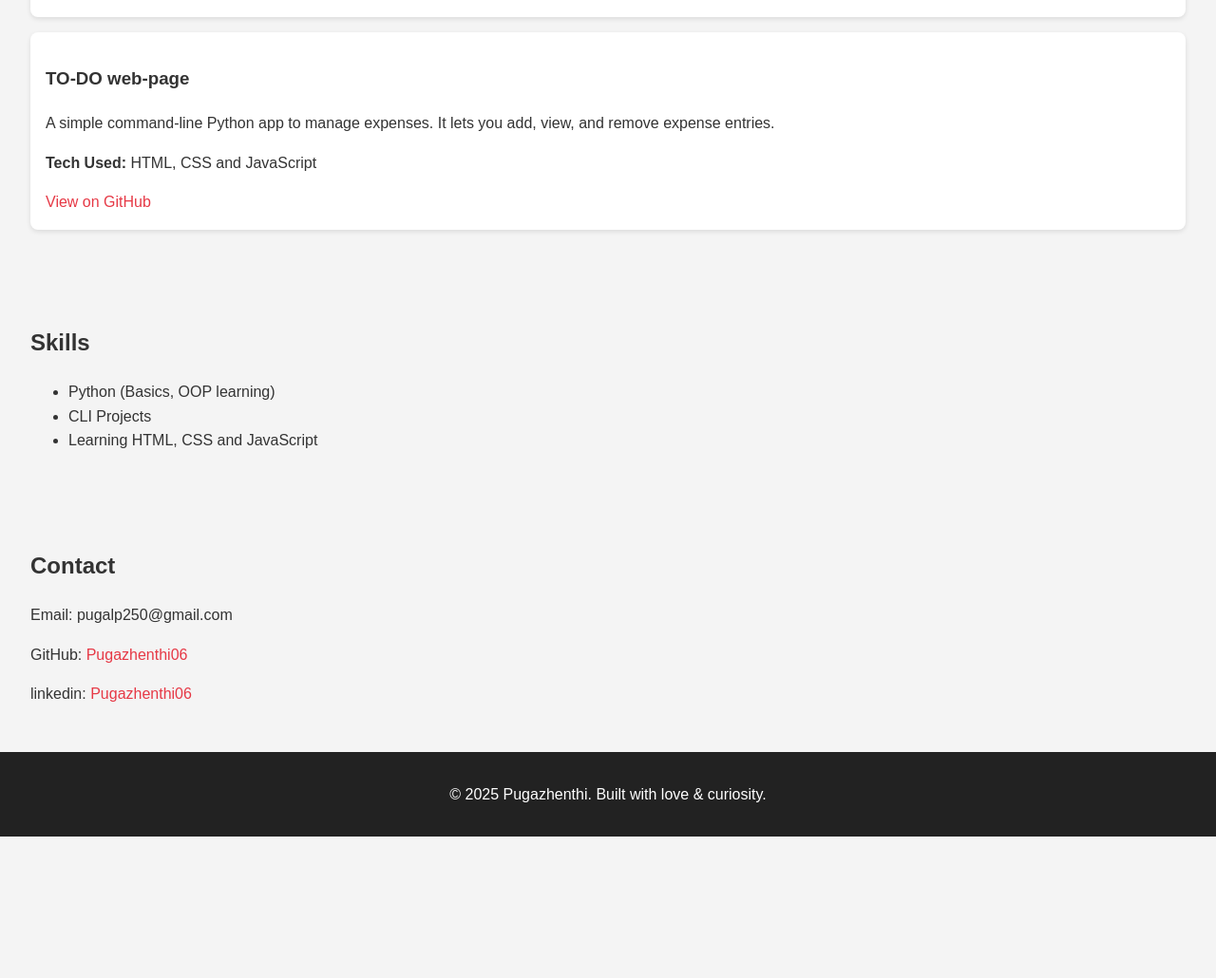
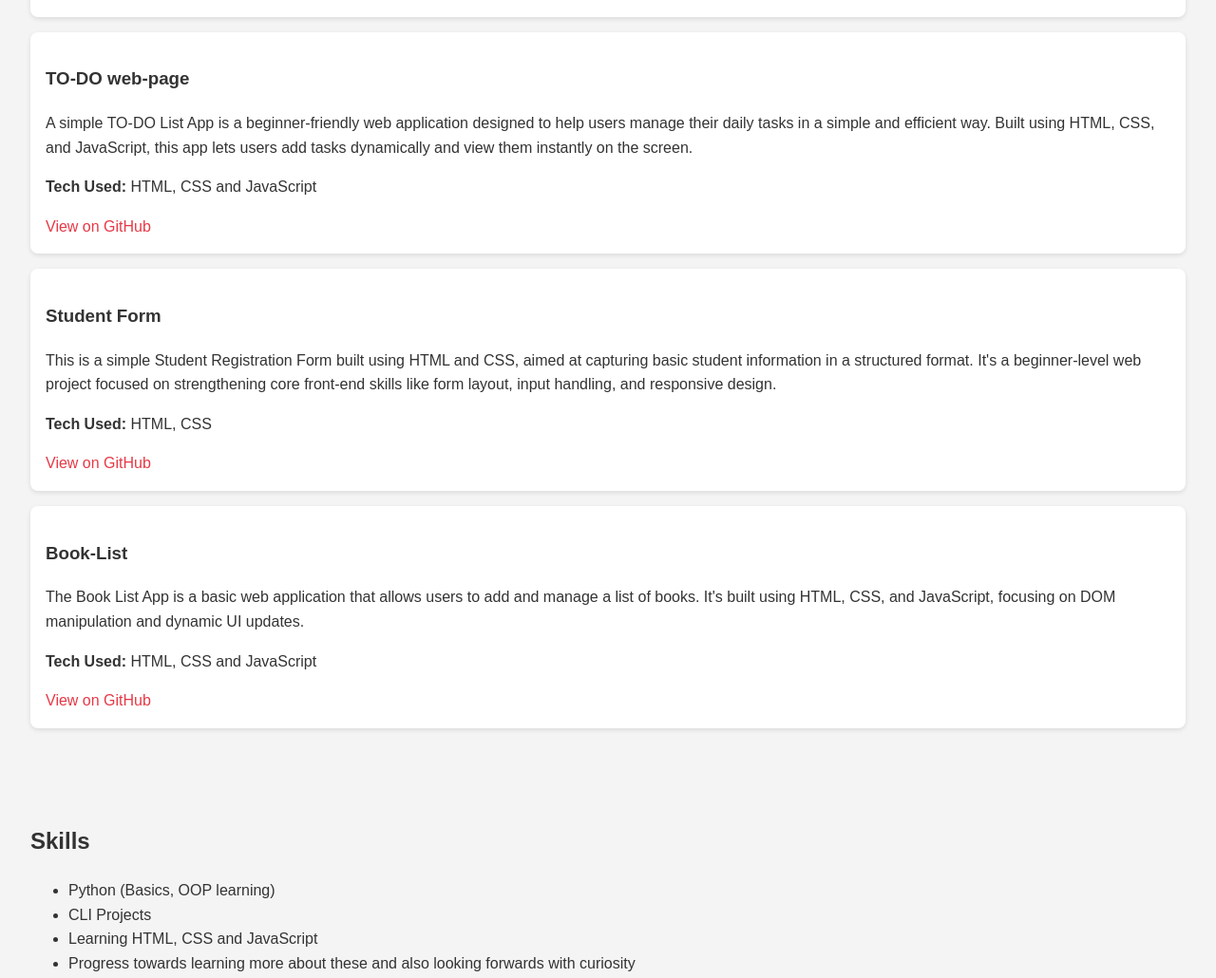
Before and after one commit to Pugazhenthi06/TO-DO, a plain HTML site: page Portfolio/index.html in a window 1280 px wide. Shown: the part 889-1919 px from the top of the page at 95% size. Before the commit the page ends 1770 px from the top, so only its background shows below. Drawn offline with Linux system fonts and the light colour scheme.

Commit message:
Updated projects on portfolio

```diff
--- a/Portfolio/index.html
+++ b/Portfolio/index.html
@@ -38,10 +38,22 @@
         </div>
         <div class="project-card">
             <h3>TO-DO web-page</h3>
-            <p>A simple command-line Python app to manage expenses. It lets you add, view, and remove expense entries.
-            </p>
+            <p>A simple TO-DO List App is a beginner-friendly web application designed to help users manage their daily tasks in a simple and efficient way. Built using HTML, CSS, and JavaScript, this app lets users add tasks dynamically and view them instantly on the screen.</p>
             <p><strong>Tech Used:</strong> HTML, CSS and JavaScript</p>
-            <a href= target="_blank">View on GitHub</a>
+            <a href=https://github.com/Pugazhenthi06/TO-DO.git target="_blank">View on GitHub</a>
+        </div>
+        <div class="project-card">
+            <h3>Student Form</h3>
+            <p>This is a simple Student Registration Form built using HTML and CSS, aimed at capturing basic student information in a structured format. It's a beginner-level web project focused on strengthening core front-end skills like form layout, input handling, and responsive design.</p>
+            <p><strong>Tech Used:</strong> HTML, CSS</p>
+            <a href=https://github.com/Pugazhenthi06/Student_form.git target="_blank">View on GitHub</a>
+        </div>
+
+        <div class="project-card">
+            <h3>Book-List</h3>
+            <p>The Book List App is a basic web application that allows users to add and manage a list of books. It's built using HTML, CSS, and JavaScript, focusing on DOM manipulation and dynamic UI updates.</p>
+            <p><strong>Tech Used:</strong> HTML, CSS and JavaScript</p>
+            <a href=https://github.com/Pugazhenthi06/BooK_list.git target="_blank">View on GitHub</a>
         </div>
     </section>
 
@@ -51,6 +63,7 @@
             <li>Python (Basics, OOP learning)</li>
             <li>CLI Projects</li>
             <li>Learning HTML, CSS and JavaScript</li>
+            <li>Progress towards learning more about these and also looking forwards with curiosity</li>
         </ul>
     </section>
 
```
